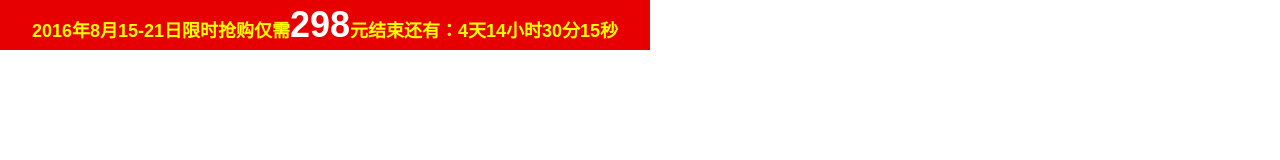
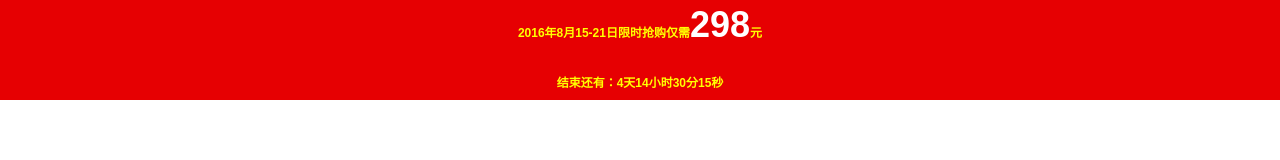
Before and after one commit to RongleXie/huozhongyi, a plain HTML site: page ms.htm in a window 1280 px wide. Drawn offline with Linux system fonts and the light colour scheme.

Commit message:
update_main

```diff
--- a/ms.htm
+++ b/ms.htm
@@ -6,13 +6,14 @@
 	PADDING-BOTTOM: 0px; MARGIN: 0px; PADDING-LEFT: 0px; PADDING-RIGHT: 0px; PADDING-TOP: 0px
 }
 .js {
-	TEXT-ALIGN: center; LINE-HEIGHT: 50px; BACKGROUND-COLOR: #ff0000; MARGIN: 0px; WIDTH: 650px; FONT-FAMILY: Arial, Helvetica, sans-serif; FLOAT: left; HEIGHT: 50px; COLOR: #ffff00; FONT-SIZE: 18px; VERTICAL-ALIGN: middle; FONT-WEIGHT: bold
+	TEXT-ALIGN: center; LINE-HEIGHT: 50px; BACKGROUND-COLOR: #ff0000; MARGIN: 0px; WIDTH: 100%; FONT-FAMILY: Arial, Helvetica, sans-serif; FLOAT: left; HEIGHT: 100px; COLOR: #ffff00; FONT-SIZE: 12px; VERTICAL-ALIGN: middle; FONT-WEIGHT: bold
 }
 </style>
 
 <meta name="GENERATOR" content="MSHTML 9.00.8112.16443"></head>
 <body>
-<div style="BACKGROUND-COLOR:#e60002" class="js"><span id="span_dt_sj01">2015年3月22-24</span>日限时抢购仅需<span style="font-size: 36px; color: #FFFFFF">298</span>元结束还有：<span id="span_dt_dt">0天8小时37分44秒</span>
+<div style="BACKGROUND-COLOR:#e60002" class="js"><span id="span_dt_sj01">2015年3月22-24</span>日限时抢购仅需<span style="font-size: 36px; color: #FFFFFF">298</span>元</br>
+结束还有：<span id="span_dt_dt">0天8小时37分44秒</span>
 <script language="javascript">
 <!--
 function show_student_time(){
```
